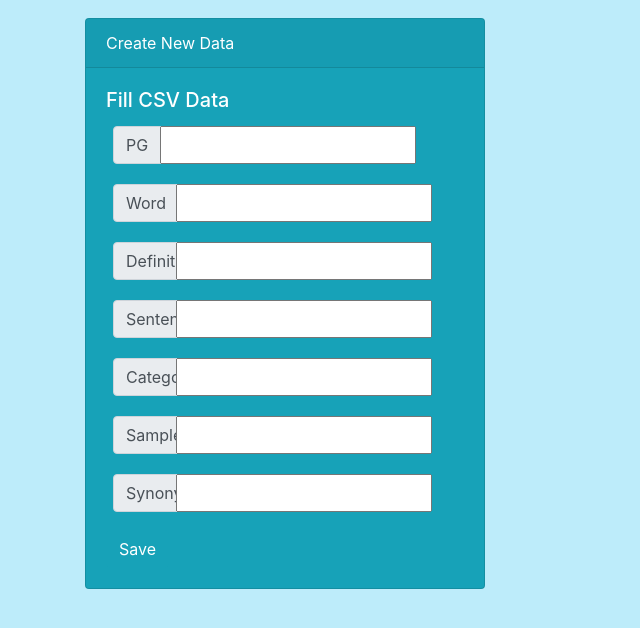
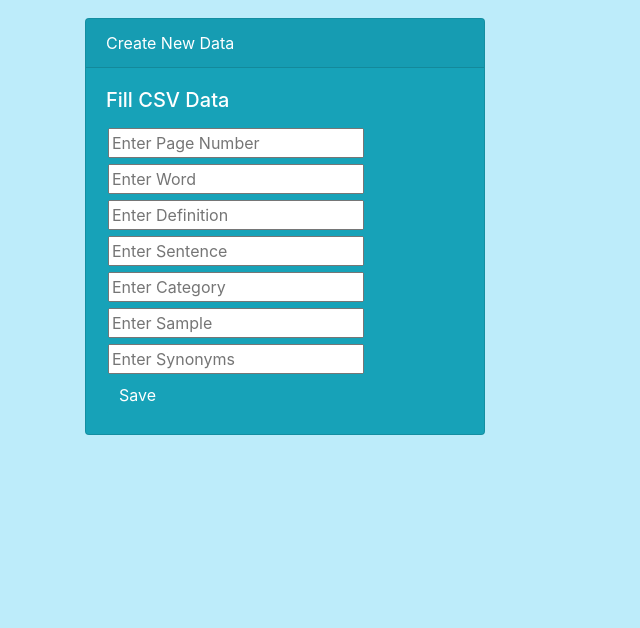
Before and after one commit to Remyrd77/isltapi, a Flask app: page / in a window 1280 px wide. Shown: the top 628 px of the page, without its empty margins (0-640 px from the left). Run offline with Flask 2, Linux system fonts and the light colour scheme; some libraries are stand-ins or nearby versions.

Commit message:
new changes

```diff
--- a/static/css/main.css
+++ b/static/css/main.css
@@ -6,10 +6,8 @@ body {
 .container {
     margin-top: 18px;
 }
-.input-group-prepend {
-    max-width: 4rem;;
-}
+
 .item {
-    margin-left: 5px;
+    margin-top: 2px;
     padding: 2px;
 }
--- a/template/create.html
+++ b/template/create.html
@@ -22,63 +22,27 @@
                     <h5 class="card-title">Fill CSV Data</h5>
                     <form class="form-inline" action="sendData" method="POST">
                         <div class="item">
-                            <div class="input-group mb-3">
-                                <div class="input-group-prepend">
-                                    <span class="input-group-text">PG</span>
-                                </div>
-                                <input name="pg" id="pg" type="number" value="{{ pg }}">
-                            </div>
+                            <input name="pg" id="pg" type="number" value="{{ pg }}" placeholder="Enter Page Number">
                         </div>
                         <div class="item">
-                            <div class="input-group mb-3">
-                                <div class="input-group-prepend">
-                                    <span class="input-group-text">Word</span>
-                                </div>
-                                <input name="word" id="word" type="text" value="{{ word }}">
-                            </div>
+                            <input name="word" id="word" type="text" value="{{ word }}" placeholder="Enter Word">
                         </div>
                         <div class="item">
-                            <div class="input-group mb-3">
-                                <div class="input-group-prepend">
-                                    <span class="input-group-text">Definition</span>
-                                </div>
-                                <input name="definition" id="definition" type="text" value="{{ definition }}">
-                            </div>
+                            <input name="definition" id="definition" type="text" value="{{ definition }}" placeholder="Enter Definition">
+                        </div>
 
+                        <div class="item">
+                            <input name="sentence" id="sentence" type="text" value="{{ sentence }}" placeholder="Enter Sentence">
+                        </div>
+
+                        <div class="item">
+                            <input name="category" id="category" type="text" value="{{ category }}" placeholder="Enter Category">
                         </div>
                         <div class="item">
-                            <div class="input-group mb-3">
-                                <div class="input-group-prepend">
-                                    <span class="input-group-text">Sentence</span>
-                                </div>
-                                <input name="sentence" id="sentence" type="text" value="{{ sentence }}">
-                            </div>
-
+                            <input name="sample" id="sample" type="text" value="{{ sample }}" placeholder="Enter Sample">
                         </div>
                         <div class="item">
-                            <div class="input-group mb-3">
-                                <div class="input-group-prepend">
-                                    <span class="input-group-text">Category</span>
-                                </div>
-                                <input name="category" id="category" type="text" value="{{ category }}">
-                            </div>
-                        </div>
-                        <div class="item">
-                            <div class="input-group mb-3">
-                                <div class="input-group-prepend">
-                                    <span class="input-group-text">Sample</span>
-                                </div>
-                                <input name="sample" id="sample" type="text" value="{{ sample }}">
-                            </div>
-
-                        </div>
-                        <div class="item">
-                            <div class="input-group mb-3">
-                                <div class="input-group-prepend">
-                                    <span class="input-group-text">Synonyms</span>
-                                </div>
-                                <input name="synonyms" id="synonyms" type="text" value="{{ synonyms }}">
-                            </div>
+                            <input name="synonyms" id="synonyms" type="text" value="{{ synonyms }}" placeholder="Enter Synonyms">
                         </div>
                         <div class="btn-block">
                             <button type="submit" class="btn btn-info" href="/">Save</button>
```
